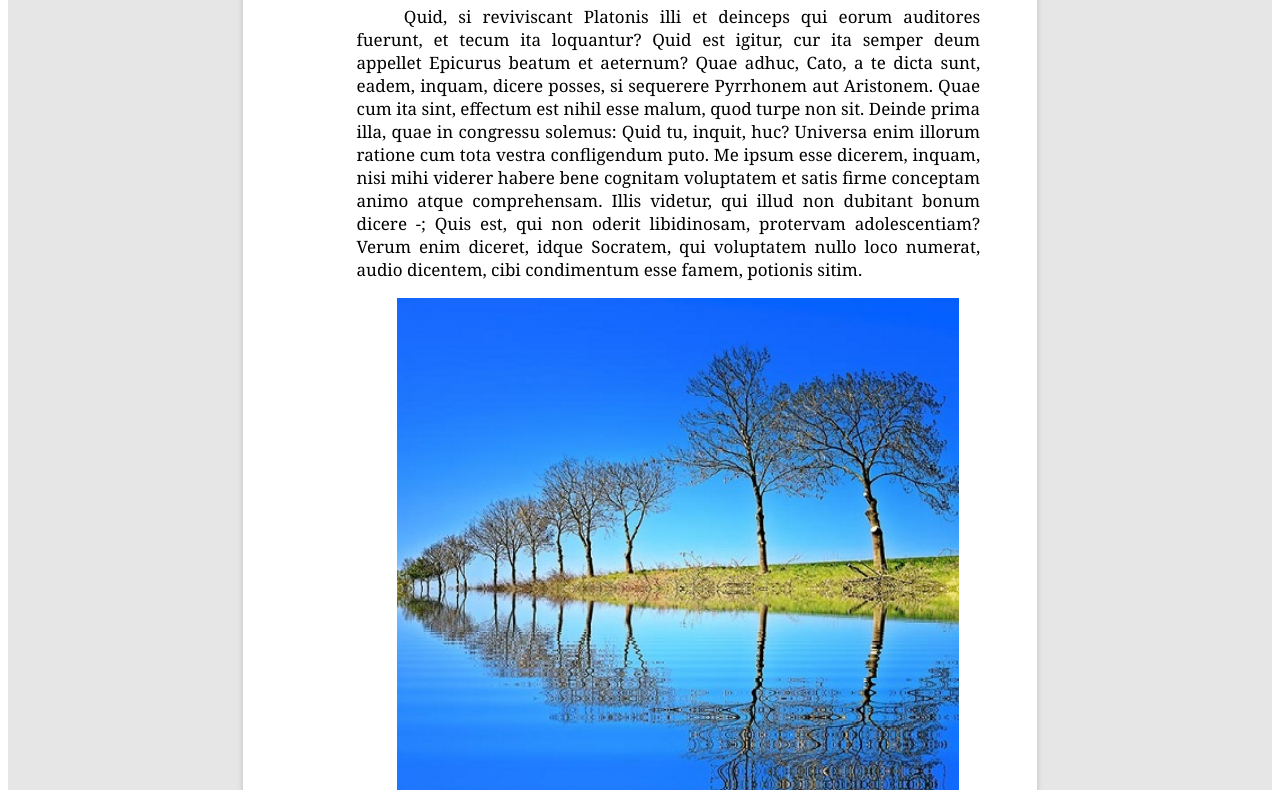
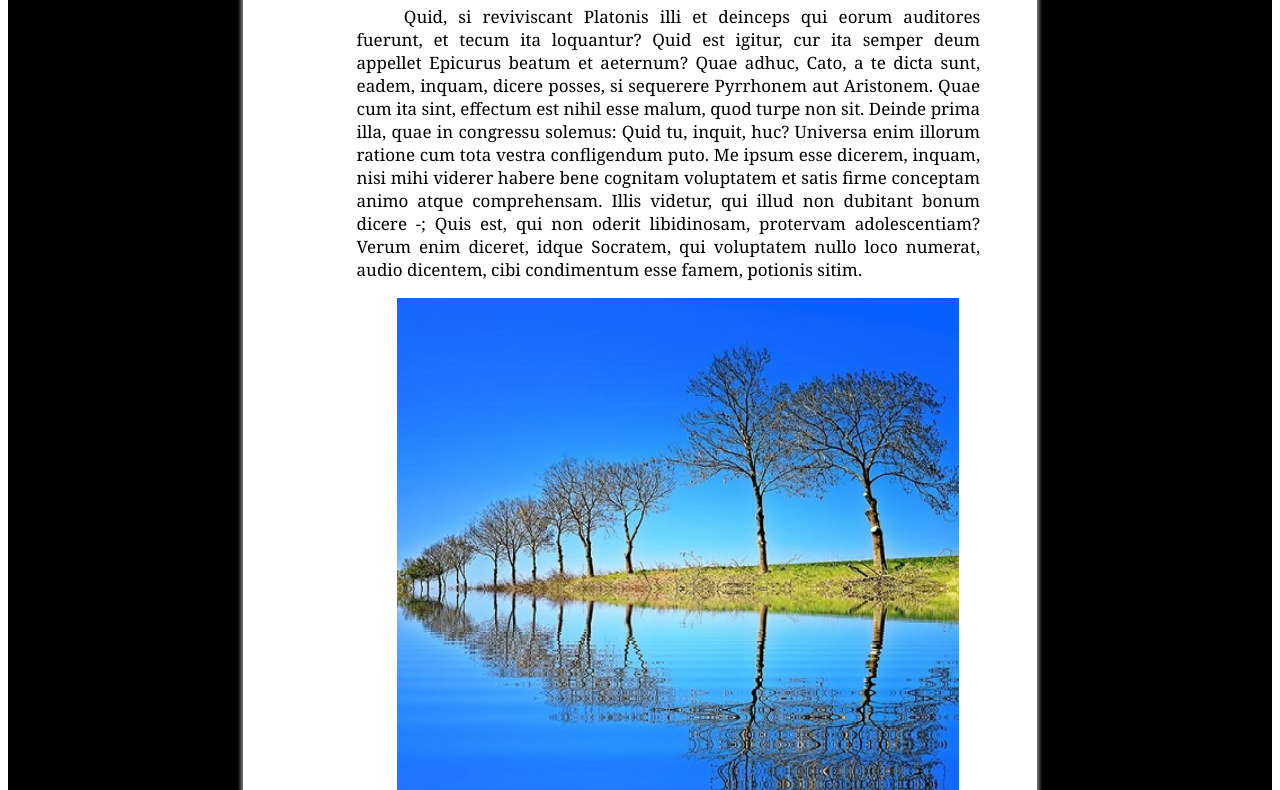
Before and after one commit to fedorchukivan/static_site, a plain HTML site: page index.html in a window 1280 px wide. Shown: the part 212-1002 px from the top of the page. Drawn offline with Linux system fonts and the light colour scheme.

Commit message:
background color was changed

```diff
--- a/style.css
+++ b/style.css
@@ -1,5 +1,5 @@
 .background {
-    background-color: rgb(230, 230, 230);
+    background-color: rgb(0, 0, 0);
     margin: 0;
     width: 100%;
     min-width: 22cm;
```
